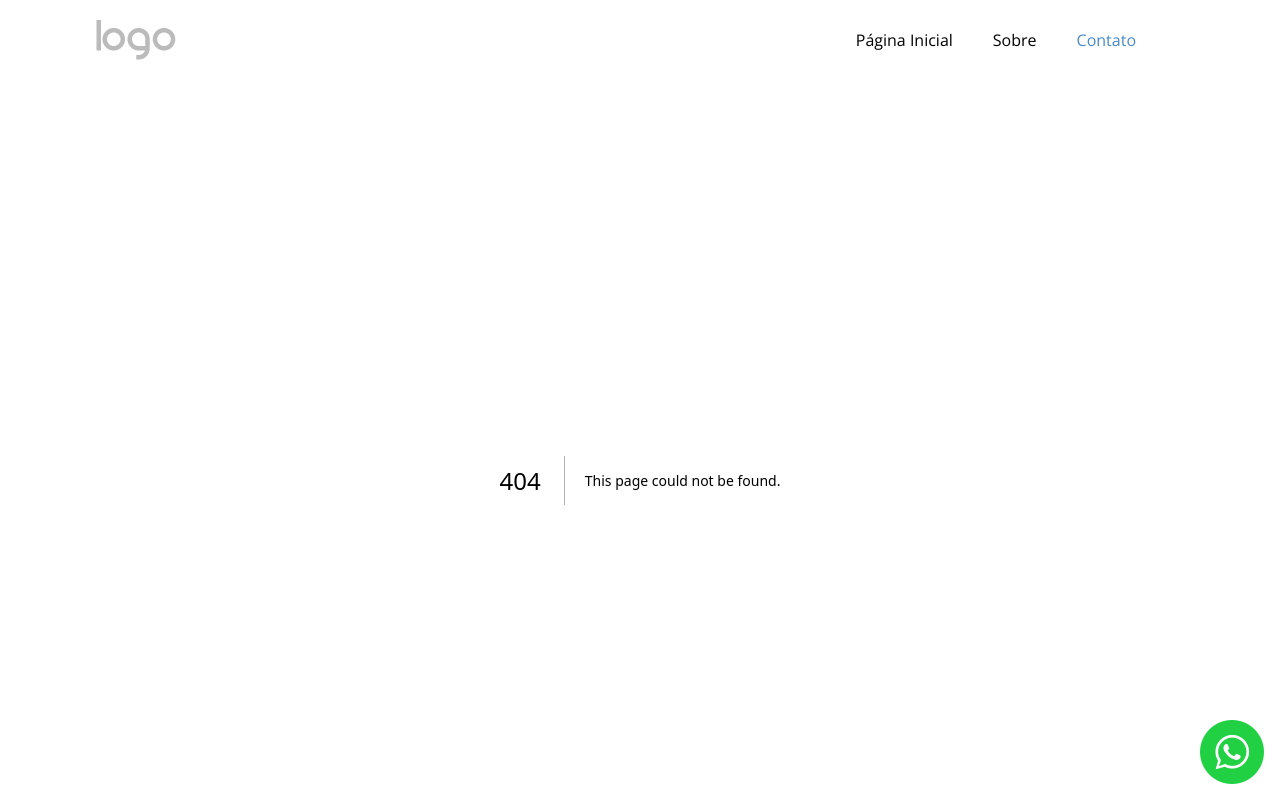
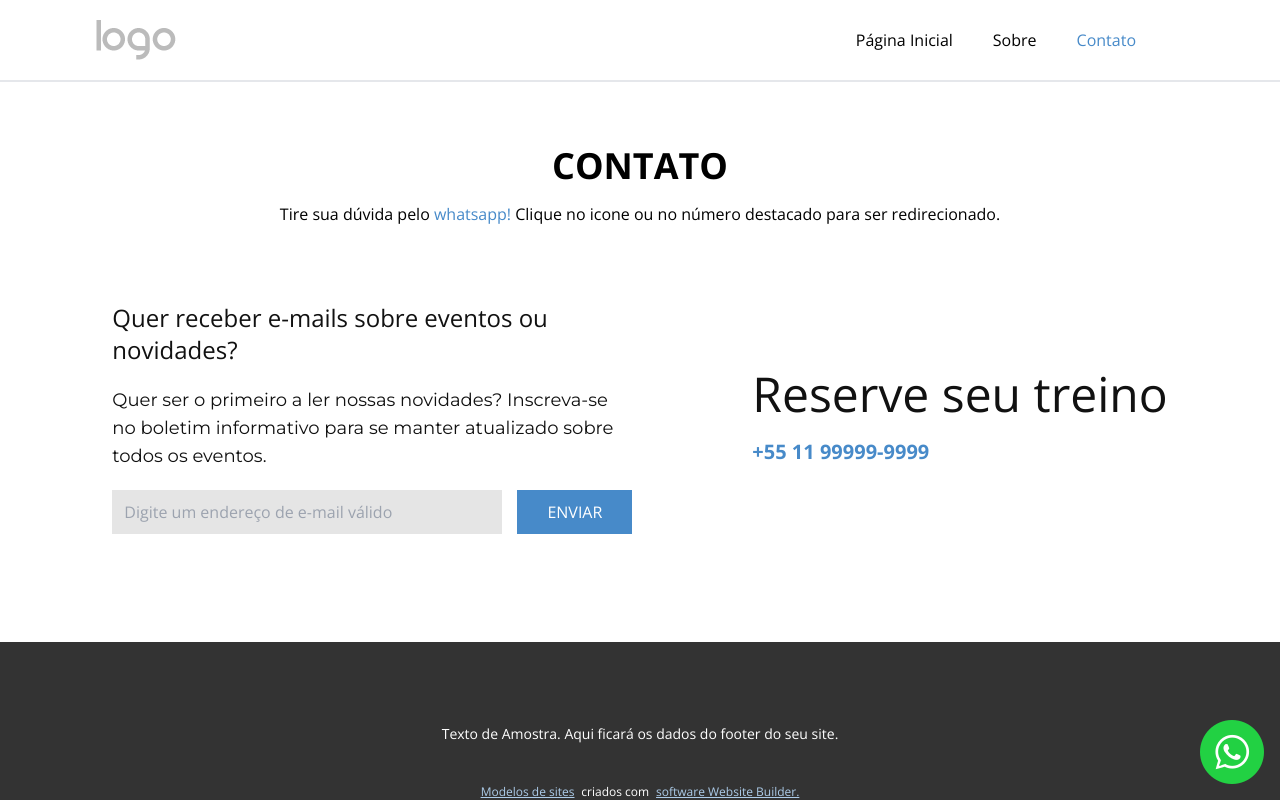
Before and after one commit to VictorMFL/academy, a Next.js app: page /contato in a window 1280 px wide. Before the commit this address had no page. Shown: the top 800 px of the page. Built offline with nearby package versions, Linux system fonts and the light colour scheme.

Commit message:
feat: add page of contact

```diff
--- /dev/null
+++ b/src/app/contato/page.tsx
@@ -0,0 +1,32 @@
+import ContactUs from "@/components/contactUs/ContactUs";
+import { metadata } from "../layout";
+import { Open_Sans } from "next/font/google";
+
+const openSans = Open_Sans({ weight: ["700", "400"], subsets: ["latin"] });
+
+const contato = () => {
+  const head = metadata;
+  head.title = "Contato";
+  head.description = "Page of contact";
+
+  return (
+    <div
+      className={`${openSans.className} min-h-[70vh] flex flex-col items-center justify-center`}
+    >
+      <h1 className="my-4 text-center text-4xl font-bold cel:text-2xl">CONTATO</h1>
+      <p className="mb-4 text-center font-normal">
+        Tire sua dúvida pelo{" "}
+        <a
+          href="https://api.whatsapp.com/send?phone=5511999999999"
+          className="text-newBlue "
+        >
+          whatsapp!
+        </a>{" "}
+        Clique no icone ou no número destacado para ser redirecionado.
+      </p>
+      <ContactUs />
+    </div>
+  );
+};
+
+export default contato;
--- a/src/app/page.tsx
+++ b/src/app/page.tsx
@@ -8,8 +8,13 @@
 import TakeTraining from "@/components/takeTraining/TakeTraining";
 import TalkExpert from "@/components/talkExpert/TalkExpert";
 import TypesTraining from "@/components/typesTraining/TypesTraining";
+import { metadata } from "./layout";
 
 const Home = () => {
+  const head = metadata
+  head.title = "Home"
+  head.description = "Home of website"
+
   return (
     <main className="overflow-x-hidden">
       <Introduction />
--- a/src/components/contactUs/ContactUs.tsx
+++ b/src/components/contactUs/ContactUs.tsx
@@ -54,8 +54,6 @@
           Reserve seu treino
         </h1>
 
-        <ImageCredit color="black" />
-
         <a
           href="https://api.whatsapp.com/send?phone=5511999999999"
           target="_blank"
--- a/src/components/header/Header.tsx
+++ b/src/components/header/Header.tsx
@@ -23,7 +23,7 @@
   return (
     <>
       <header
-        className={`${openSans.className} flex items-center justify-between py-5 pl-24 pr-36 cel:px-4`}
+        className={`${openSans.className} flex items-center justify-between py-5 pl-24 pr-36 cel:px-4 border-b-2 boder-newGray`}
       >
         <Image src={require("../../assets/logo.png")} alt="Logo" />
 
```
